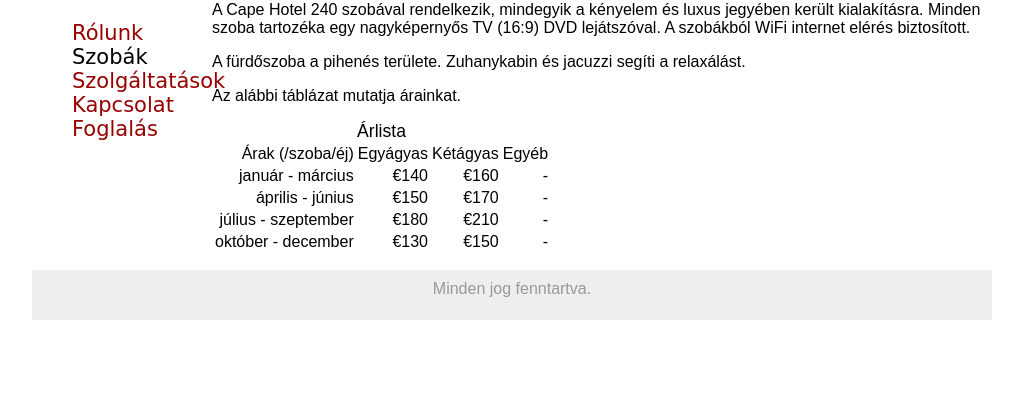
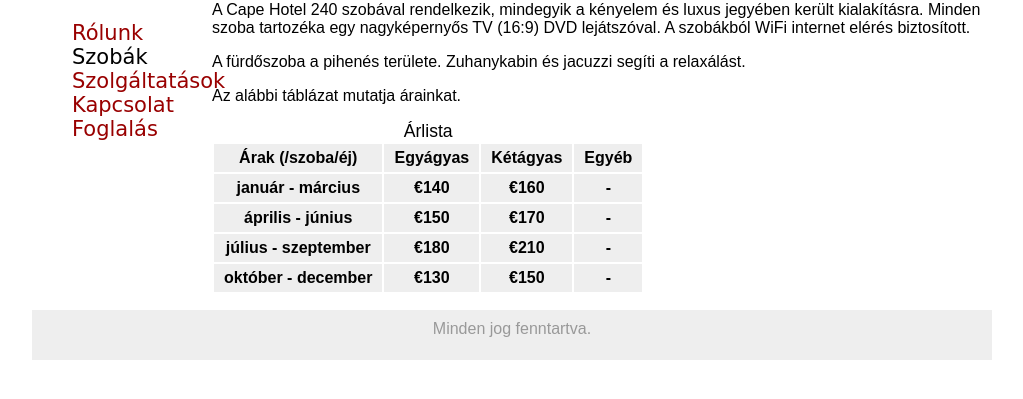
Before and after one commit to mronyx1998/csapatmunka, a plain HTML site: page szobak.html in a window 1280 px wide. Shown: the part 125-524 px from the top of the page, without its empty margins (128-1151 px from the left). Drawn offline with Linux system fonts and the light colour scheme; a web font is replaced by a local one.

Commit message:
Update szobak.html

```diff
--- a/szobak.html
+++ b/szobak.html
@@ -31,34 +31,34 @@
         <table>
             <caption>Árlista</caption>
             <tr>
-                <td>Árak (/szoba/éj)</td>
-                <td>Egyágyas</td>
-                <td>Kétágyas</td>
-                <td>Egyéb</td>
+                <th>Árak (/szoba/éj)</th>
+                <th>Egyágyas</th>
+                <th>Kétágyas</th>
+                <th>Egyéb</th>
             </tr>
             <tr>
-                <td>január - március</td>
-                <td>€140</td>
-                <td>€160</td>
-                <td>-</td>
+                <th>január - március</th>
+                <th>€140</th>
+                <th>€160</th>
+                <th>-</th>
             </tr>
             <tr>
-                <td>április - június</td>
-                <td>€150</td>
-                <td>€170</td>
-                <td>-</td>
+                <th>április - június</th>
+                <th>€150</th>
+                <th>€170</th>
+                <th>-</th>
             </tr>
             <tr>
-                <td>július - szeptember</td>
-                <td>€180</td>
-                <td>€210</td>
-                <td>-</td>
+                <th>július - szeptember</th>
+                <th>€180</th>
+                <th>€210</th>
+                <th>-</th>
             </tr>
             <tr>
-                <td>október - december</td>
-                <td>€130</td>
-                <td>€150</td>
-                <td>-</td>
+                <th>október - december</th>
+                <th>€130</th>
+                <th>€150</th>
+                <th>-</th>
             </tr>
         </table>
     </div>
```
